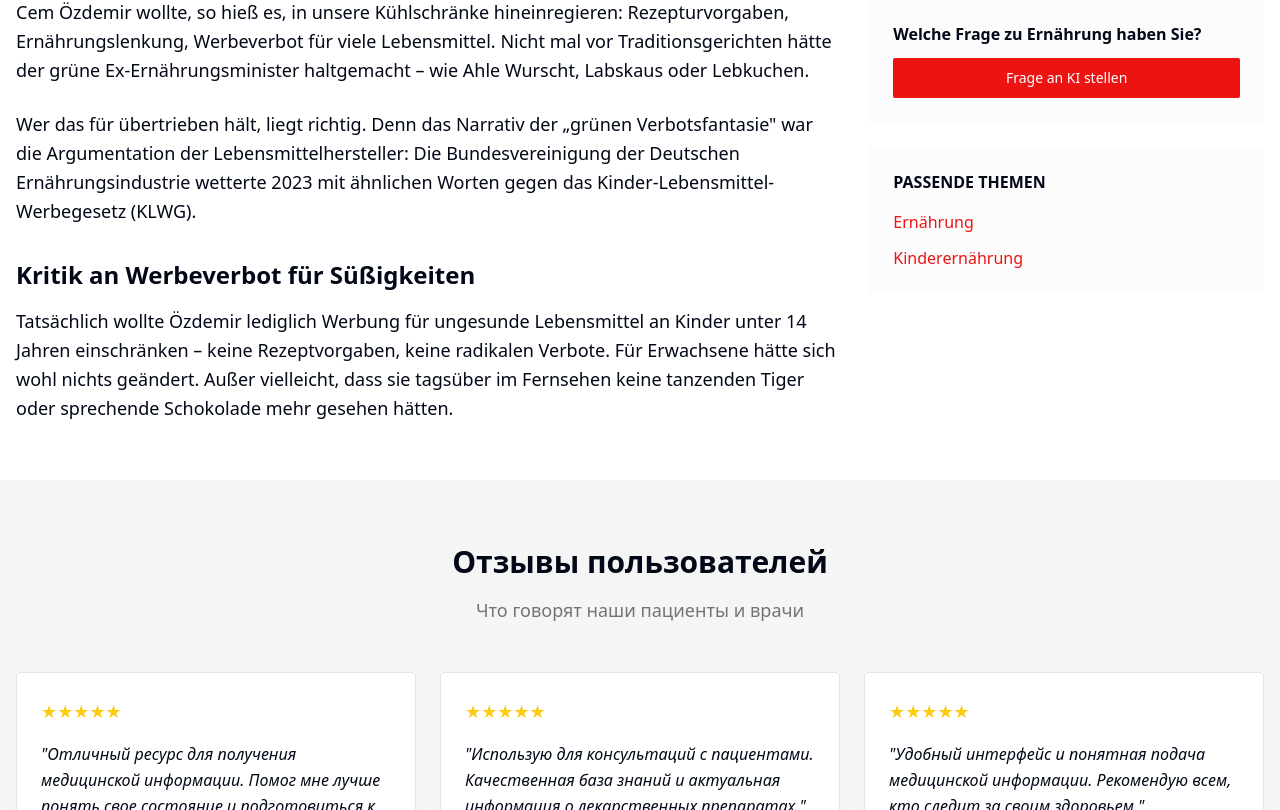
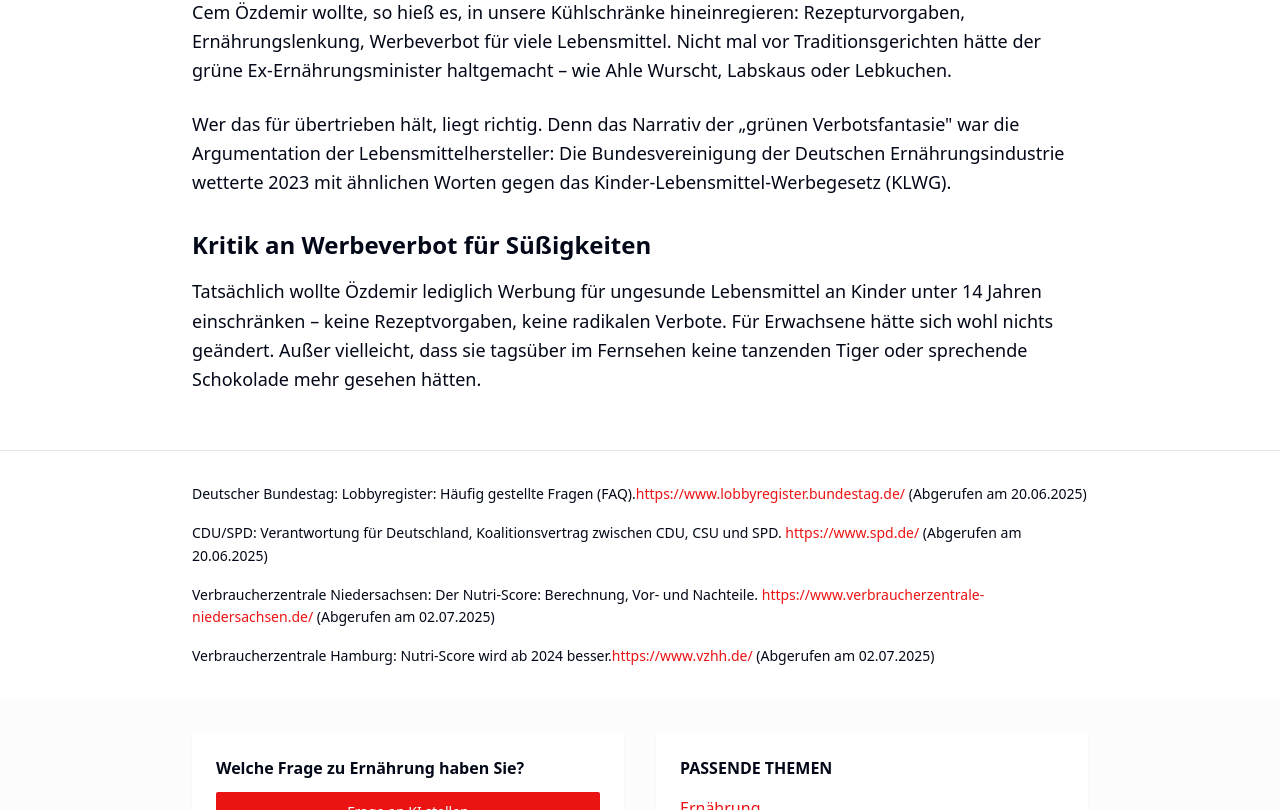
Before and after one commit to gefestu8/health-layout-replicate, a React (Vite) app: page / in a window 1280 px wide. Shown: the part 830-1640 px from the top of the page. Built offline with nearby package versions, Linux system fonts and the light colour scheme.

Commit message:
Добавить раздел "Вопрос к ИИ"
Добавлен раздел "Вопрос к ИИ" в футер, как на изображении. Статья теперь центрирована с отступами слева и справа.

```diff
--- a/src/pages/Index.tsx
+++ b/src/pages/Index.tsx
@@ -95,9 +95,7 @@ const Index = () => {
 
       {/* Article Content Section */}
       <section className="container mx-auto px-4 py-8">
-        <div className="grid grid-cols-1 lg:grid-cols-12 gap-8">
-          {/* Main Content */}
-          <div className="lg:col-span-8">
+        <div className="max-w-4xl mx-auto">
           <div className="prose prose-lg max-w-none">
             <p className="text-lg leading-relaxed mb-6">
               Cem Özdemir wollte, so hieß es, in unsere Kühlschränke hineinregieren:
@@ -126,10 +124,45 @@ const Index = () => {
             </p>
           </div>
         </div>
+      </section>
 
-          {/* Sidebar */}
-          <div className="lg:col-span-4">
-            <div className="bg-muted/30 p-6 rounded-lg mb-6">
+      {/* Sources Section */}
+      <section className="container mx-auto px-4 py-8 border-t border-border">
+        <div className="max-w-4xl mx-auto">
+          <div className="text-sm leading-relaxed space-y-4">
+            <p>
+              Deutscher Bundestag: Lobbyregister: Häufig gestellte Fragen (FAQ).
+              <a href="https://www.lobbyregister.bundestag.de/" className="text-primary hover:underline">
+                https://www.lobbyregister.bundestag.de/
+              </a> (Abgerufen am 20.06.2025)
+            </p>
+            <p>
+              CDU/SPD: Verantwortung für Deutschland, Koalitionsvertrag zwischen CDU,
+              CSU und SPD. <a href="https://www.spd.de/" className="text-primary hover:underline">
+                https://www.spd.de/
+              </a> (Abgerufen am 20.06.2025)
+            </p>
+            <p>
+              Verbraucherzentrale Niedersachsen: Der Nutri-Score: Berechnung, Vor- und
+              Nachteile. <a href="https://www.verbraucherzentrale-niedersachsen.de/" className="text-primary hover:underline">
+                https://www.verbraucherzentrale-niedersachsen.de/
+              </a> (Abgerufen am 02.07.2025)
+            </p>
+            <p>
+              Verbraucherzentrale Hamburg: Nutri-Score wird ab 2024 besser.
+              <a href="https://www.vzhh.de/" className="text-primary hover:underline">
+                https://www.vzhh.de/
+              </a> (Abgerufen am 02.07.2025)
+            </p>
+          </div>
+        </div>
+      </section>
+
+      {/* Sidebar Content as Full Width Section */}
+      <section className="bg-muted/30 py-8">
+        <div className="container mx-auto px-4">
+          <div className="max-w-4xl mx-auto grid grid-cols-1 md:grid-cols-2 gap-8">
+            <div className="bg-background p-6 rounded-lg shadow-sm">
               <h3 className="font-bold text-foreground mb-3">
                 Welche Frage zu Ernährung haben Sie?
               </h3>
@@ -138,7 +171,7 @@ const Index = () => {
               </Button>
             </div>
 
-            <div className="bg-muted/30 p-6 rounded-lg">
+            <div className="bg-background p-6 rounded-lg shadow-sm">
               <h3 className="font-bold text-foreground mb-4">PASSENDE THEMEN</h3>
               <div className="space-y-3">
                 <a href="#" className="block text-primary hover:underline">
```
Lines whose indentation alone changed are shown as unchanged.
